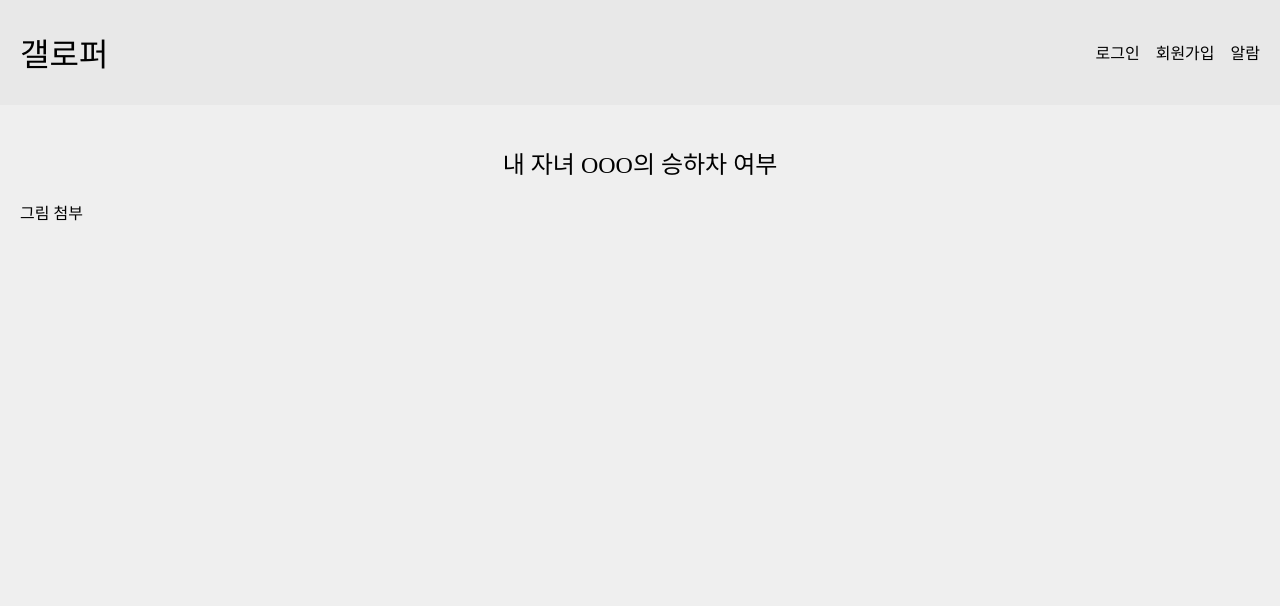
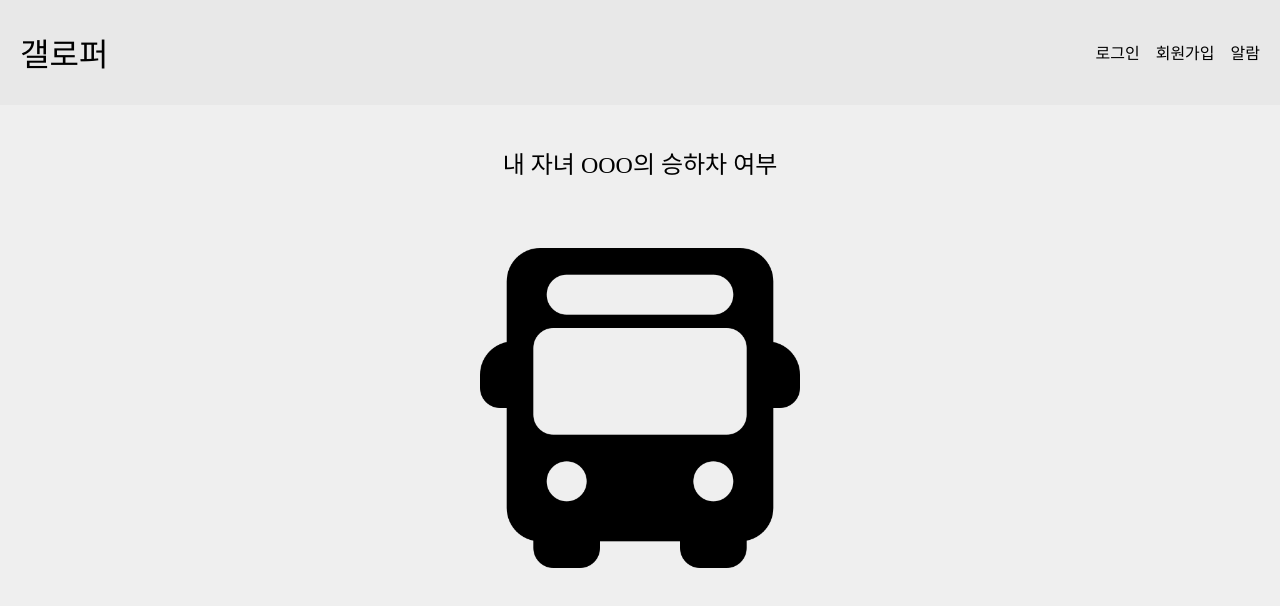
Before and after one commit to Yodayeong/HyundaiMobis_Hackarthon_FrontEnd, a React (Create React App) app: page / in a window 1280 px wide. Shown: the top 606 px of the page. Built offline with nearby package versions, Linux system fonts and the light colour scheme.

Commit message:
feat: 승하차 여부 이미지 업로드

```diff
--- a/src/App.css
+++ b/src/App.css
@@ -79,3 +79,20 @@ body {
 .space{
   padding-top:2rem;
 }
+
+.bus-img{
+  height:20rem;
+}
+
+.bus-img.active{
+  filter: opacity(0.5) drop-shadow(0 0 0 #228b22);
+}
+
+.bus-box{
+  padding-top:3rem;
+  display:flex;
+  justify-content:center;
+  align-items:center;
+}
+
+/* filter: opacity(0.5) drop-shadow(0 0 0 #228b22); */
--- a/src/App.js
+++ b/src/App.js
@@ -7,6 +7,12 @@ import SelectSignup from './SelectSignup';
 import Signup from './Signup';
 import { Route, Link } from 'react-router-dom';
 
+function Alarm(props) {
+  return <a class="nav-link alarm" href="/" onClick={function(event){
+    event.preventDefault();
+    props.onChangeMode();
+  }}>알람</a>
+}
 function Header(props) {
   return <header>
     <h1 class="header-style"><a class="header-link" href="/" onClick={(event)=>{
@@ -68,9 +74,13 @@ function App() {
     {id:1, title:'로그인', body:<Login/>},
     {id:2, title:'회원가입', body:<SelectSignup/>},
   ])
+
+
+  //tab의 기본값을 null로 세팅
+  const [tab, setTab] = useState('');
   let content = null;
   if(mode === 'WELCOME') {
-    content = <Article title="내 자녀 OOO의 승하차 여부" body="그림 첨부"></Article>
+    content = <Article title="내 자녀 OOO의 승하차 여부" body=<div class="bus-box"><img className={`bus-img ${tab === 'curr' ? 'active' : ''} `} src="img/bus.png" onClick={() => setTab('curr')} /></div>></Article>
   } else if(mode === 'READ') {
     let title, body = null;
     for(let i=0; i<topics.length; i++) {
@@ -109,7 +119,9 @@ function App() {
             setMode('READ');
             setId(id);
           }}></Nav>
-          <div class="nav-link alarm">알람</div>
+          <Alarm onChangeMode={function(){
+            alert('당신의 자녀에게 위험한 일이 생겼습니다!');
+          }}>알람</Alarm>
         </div>
       </div>
       <div class="content">
```
Also changed, not shown: public/img/bus.png (added).
